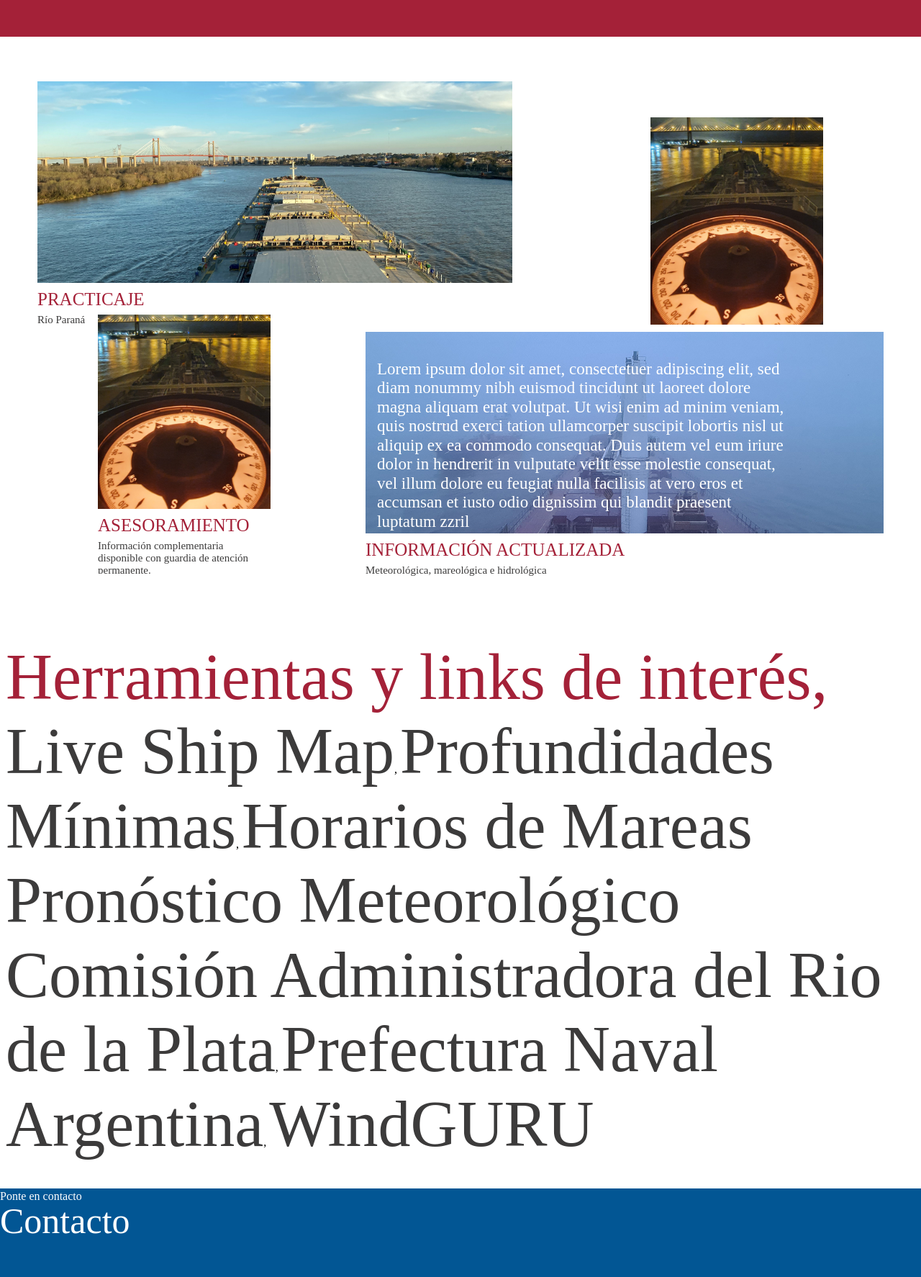
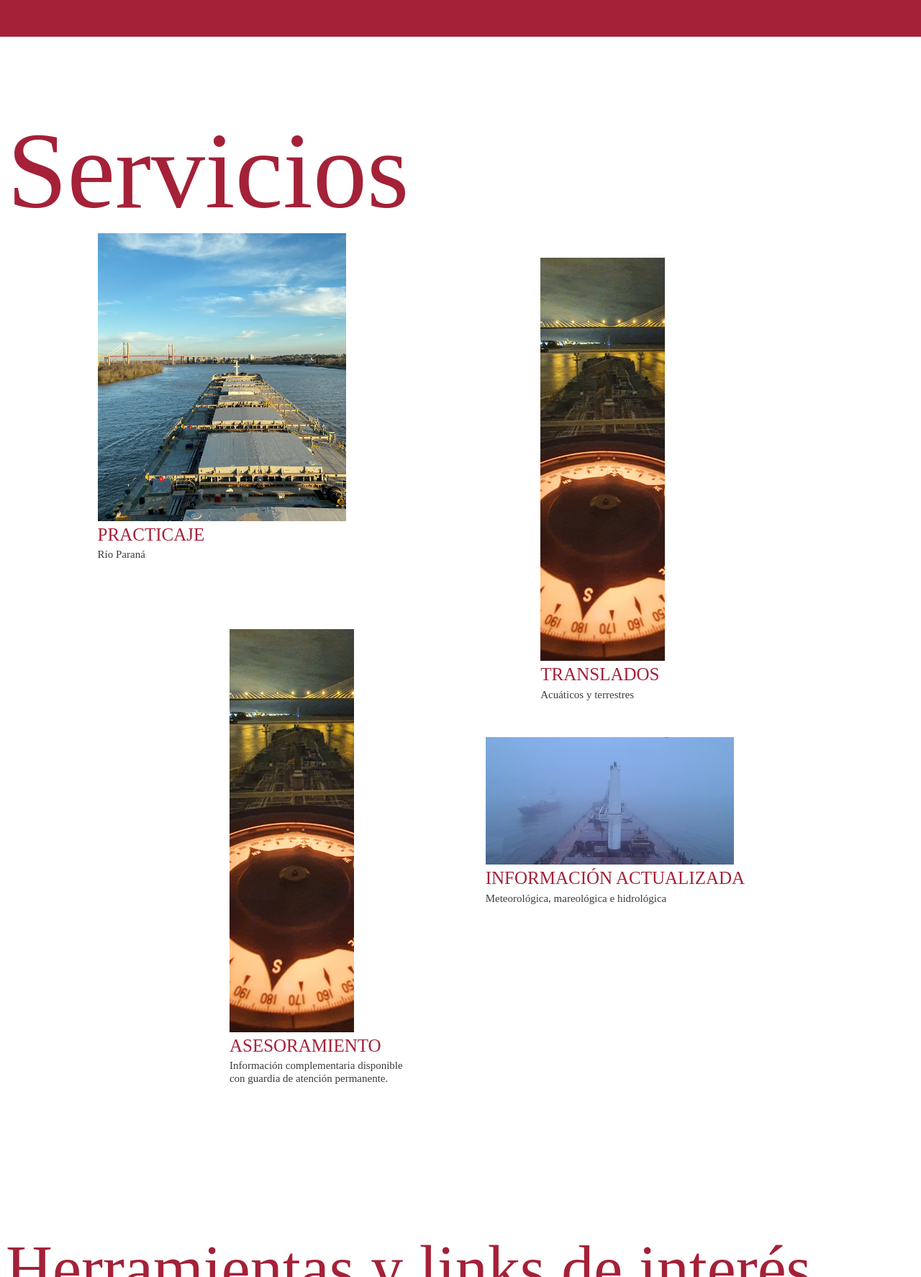
Before and after one commit to facundoacostayl/multipar-sa, a PHP site: page / in a window 1280 px wide. Shown: the part 1549-3323 px from the top of the page at 72% size. Run offline with PHP 8.4, Linux system fonts and the light colour scheme; style sheets or scripts are compiled from the project's sources; some libraries are stand-ins or nearby versions; some web fonts are replaced.

Commit message:
titles parallax effects

```diff
--- a/css/style.css
+++ b/css/style.css
@@ -291,86 +291,86 @@ header .menu-mode {
 }
 
 .servicios-section {
-  height: 100%;
-  display: flex;
-  align-items: center;
+  overflow: hidden;
+  padding: 100px 0;
 }
 .servicios-section .servicios-content {
-  position: relative;
-  width: 100%;
-  height: 90%;
-  overflow: hidden;
+  max-width: 1820px;
+  margin: 0 auto;
 }
 .servicios-section .servicios-content h1 {
-  position: absolute;
-  left: 0;
-  top: 0;
   color: #a42138;
-  font-size: 50px;
+  font-size: 150px;
   margin: 0;
 }
 .servicios-section .servicios-content .servicios-list {
-  padding: 0 1rem;
+  margin: 0 auto;
+  max-width: 1820px;
+  width: 95%;
 }
-.servicios-section .servicios-content .servicios-list .servicio-group:nth-child(1) {
-  top: 5%;
-  left: 1%;
-  width: 60%;
-  height: 350px;
+.servicios-section .servicios-content .servicios-list .row-1 {
+  display: flex;
+  justify-content: space-evenly;
+  gap: 2vw;
 }
-.servicios-section .servicios-content .servicios-list .servicio-group:nth-child(1) img {
+.servicios-section .servicios-content .servicios-list .row-1 .servicio-group:nth-child(1) {
+  width: 40%;
+  height: 500px;
+}
+.servicios-section .servicios-content .servicios-list .row-1 .servicio-group:nth-child(1) img {
   width: 100%;
   height: 80%;
   object-fit: cover;
+  transform: tranlsate(-50%);
 }
-.servicios-section .servicios-content .servicios-list .servicio-group:nth-child(2) {
-  top: 10%;
-  right: 5%;
-  width: 25%;
-  height: 50%;
+.servicios-section .servicios-content .servicios-list .row-1 .servicio-group:nth-child(2) {
+  margin-right: 150px;
+  width: 20%;
+  height: 700px;
+  justify-content: center;
 }
-.servicios-section .servicios-content .servicios-list .servicio-group:nth-child(2) img {
+.servicios-section .servicios-content .servicios-list .row-1 .servicio-group:nth-child(2) img {
   width: 100%;
   height: 80%;
   object-fit: cover;
+  transform: tranlsate(-50%);
 }
-.servicios-section .servicios-content .servicios-list .servicio-group:nth-child(3) {
-  bottom: 5%;
-  left: 8%;
-  width: 25%;
-  height: 50%;
+.servicios-section .servicios-content .servicios-list .row-2 {
+  display: flex;
+  justify-content: space-evenly;
+  gap: 2vw;
 }
-.servicios-section .servicios-content .servicios-list .servicio-group:nth-child(3) img {
-  width: 100%;
-  height: 75%;
-  object-fit: cover;
+.servicios-section .servicios-content .servicios-list .row-2 .servicio-group:nth-child(1) {
+  margin-top: -150px;
+  margin-left: 200px;
+  width: 20%;
+  height: 700px;
 }
-.servicios-section .servicios-content .servicios-list .servicio-group:nth-child(4) {
-  bottom: 7%;
-  right: 1%;
-  width: 60%;
-  height: 300px;
-}
-.servicios-section .servicios-content .servicios-list .servicio-group:nth-child(4) img {
+.servicios-section .servicios-content .servicios-list .row-2 .servicio-group:nth-child(1) img {
   width: 100%;
   height: 80%;
   object-fit: cover;
+  transform: tranlsate(-50%);
 }
-.servicios-section .servicios-content .servicios-list .servicio-group:nth-child(4) .servicios-lorem {
-  width: 80%;
+.servicios-section .servicios-content .servicios-list .row-2 .servicio-group:nth-child(2) {
+  position: relative;
+  width: 40%;
+}
+.servicios-section .servicios-content .servicios-list .row-2 .servicio-group:nth-child(2) img {
+  width: 100%;
+  object-fit: cover;
+}
+.servicios-section .servicios-content .servicios-list .row-2 .servicio-group:nth-child(2) .servicios-lorem {
   position: absolute;
   top: 0;
-  left: 0;
-  padding: 1rem;
-  font-size: 17px;
+  width: 100%;
   color: white;
+  padding: 0 1rem;
+  font-size: 25px;
 }
 .servicios-section .servicios-content .servicios-list .servicio-group {
-  position: absolute;
-}
-.servicios-section .servicios-content .servicios-list .servicio-group .servicio-info {
-  position: absolute;
-  margin-top: 5px;
+  display: flex;
+  flex-direction: column;
 }
 .servicios-section .servicios-content .servicios-list .servicio-group .servicio-info h4 {
   color: #a42138;
@@ -383,11 +383,13 @@ header .menu-mode {
 }
 
 .interes-section {
+  position: relative;
   height: 100%;
   display: flex;
   align-items: center;
 }
 .interes-section .interes-content {
+  position: relative;
   padding: 0 0.5rem;
 }
 .interes-section .interes-content a {
@@ -402,25 +404,27 @@ header .menu-mode {
   color: #a42138;
   text-decoration: underline;
 }
+.interes-section .contacto-title {
+  position: absolute;
+  left: 0;
+  bottom: -200px;
+  padding: 0 1rem;
+  color: #025694;
+  line-height: 65px;
+}
+.interes-section .contacto-title span {
+  font-size: 25px;
+}
+.interes-section .contacto-title h1 {
+  margin: 0;
+  font-size: 150px;
+}
 
 .contacto-section {
   position: relative;
   background-color: #025694;
   height: 100%;
   overflow: hidden;
-}
-.contacto-section .contacto-title {
-  line-height: 1px;
-  color: white;
-  margin: 0;
-  padding: 0;
-  white-space: nowrap;
-}
-.contacto-section .contacto-title span {
-  font-weight: 100;
-}
-.contacto-section .contacto-title h1 {
-  font-size: 50px;
 }
 .contacto-section .title-effect {
   position: absolute;
@@ -1017,13 +1021,10 @@ footer .copyright-side .copyright-container .mm-logo img {
   .servicios-section .servicios-content h1 {
     margin: 0 10px;
     color: #a42138;
-    font-size: 80px;
+    font-size: 150px;
   }
   .servicios-section .servicios-content .servicios-list .servicio-group {
     overflow: hidden;
-  }
-  .servicios-section .servicios-content .servicios-list .servicio-group img {
-    width: 100%;
   }
   .servicios-section .servicios-content .servicios-list .servicio-group .servicio-info {
     margin-top: 5px;
@@ -1039,73 +1040,9 @@ footer .copyright-side .copyright-container .mm-logo img {
   }
 }
 @media screen and (min-width: 1024px) {
-  .servicios-section {
-    margin: 0 auto;
-    max-width: 1200px;
-  }
-  .servicios-section .servicios-content {
-    padding: 0 1rem;
-  }
   .servicios-section .servicios-content h1 {
-    margin: 10px 10px;
     color: #a42138;
-    font-size: 80px;
-  }
-  .servicios-section .servicios-content .servicios-list .servicio-group:nth-child(1) {
-    top: 3%;
-    left: 1%;
-    width: 55%;
-    height: 350px;
-  }
-  .servicios-section .servicios-content .servicios-list .servicio-group:nth-child(1) img {
-    width: 100%;
-    height: 80%;
-    object-fit: cover;
-  }
-  .servicios-section .servicios-content .servicios-list .servicio-group:nth-child(2) {
-    top: 10%;
-    right: 8%;
-    width: 20%;
-    height: 50%;
-  }
-  .servicios-section .servicios-content .servicios-list .servicio-group:nth-child(2) img {
-    width: 100%;
-    height: 80%;
-    object-fit: cover;
-  }
-  .servicios-section .servicios-content .servicios-list .servicio-group:nth-child(3) {
-    bottom: 2%;
-    left: 8%;
-    width: 20%;
-    height: 50%;
-  }
-  .servicios-section .servicios-content .servicios-list .servicio-group:nth-child(3) img {
-    width: 100%;
-    height: 75%;
-    object-fit: cover;
-  }
-  .servicios-section .servicios-content .servicios-list .servicio-group:nth-child(4) {
-    bottom: 0%;
-    right: 1%;
-    width: 60%;
-    height: 350px;
-  }
-  .servicios-section .servicios-content .servicios-list .servicio-group:nth-child(4) img {
-    width: 100%;
-    height: 80%;
-    object-fit: cover;
-  }
-  .servicios-section .servicios-content .servicios-list .servicio-group:nth-child(4) .servicios-lorem {
-    width: 80%;
-    position: absolute;
-    top: 0;
-    left: 0;
-    padding: 1rem;
-    font-size: 23px;
-    color: white;
-  }
-  .servicios-section .servicios-content .servicios-list .servicio-group .servicio-info {
-    margin-top: 5px;
+    font-size: 150px;
   }
   .servicios-section .servicios-content .servicios-list .servicio-group .servicio-info h4 {
     color: #a42138;
@@ -1134,13 +1071,13 @@ footer .copyright-side .copyright-container .mm-logo img {
   }
   .contacto-section .contacto-content .form-content {
     width: 60%;
-    padding: 25px 0 5px 0;
+    padding: 0;
   }
   .contacto-section .contacto-content .form-content .form-group {
     display: flex;
     flex-direction: column;
     gap: 5px;
-    margin-bottom: 15px;
+    margin-bottom: 35px;
   }
   .contacto-section .contacto-content .form-content .form-group label {
     font-weight: 100;
@@ -1165,9 +1102,11 @@ footer .copyright-side .copyright-container .mm-logo img {
     justify-content: right;
   }
   .contacto-section .contacto-content .form-content .form-button-container img {
-    width: 50px;
+    width: 100px;
   }
   .contacto-section .contacto-content .form-content .form-button-container button {
+    cursor: pointer;
+    font-size: 40px;
     margin: 10px 0 10px 0;
     color: white;
     border: none;
--- a/index.html
+++ b/index.html
@@ -135,12 +135,13 @@
         <div class="cursor"></div>
       </div>
 
-      <div class="section hidden-section">
+      <div class="hidden-section">
         <div id="servicios-section" class="servicios-section">
           <div class="servicios-content">
             <h1>Servicios</h1>
             <div class="servicios-list">
-                <div class="servicio-group">
+              <div class="row-1">
+                <div class="servicio-group zoom">
                   <img
                     src="./img/servicios/practicaje.jpg"
                     alt="practicaje"
@@ -152,9 +153,9 @@
                     <p>Río Paraná</p>
                   </div>
                 </div>
-                <div class="servicio-group">
+                <div class="servicio-group zoom">
                   <img
-                  src="./img/servicios/asesoramiento.jpg"
+                    src="./img/servicios/asesoramiento.jpg"
                     alt="translados"
                     class="servicio-img"
                   />
@@ -164,8 +165,10 @@
                     <p>Acuáticos y terrestres</p>
                   </div>
                 </div>
+              </div>
 
-                <div class="servicio-group">
+              <div class="row-2">
+                <div class="servicio-group zoom">
                   <img
                     src="./img/servicios/asesoramiento.jpg"
                     alt="asesoramiento"
@@ -179,7 +182,7 @@
                     </p>
                   </div>
                 </div>
-                <div class="servicio-group">
+                <div class="servicio-group zoom">
                   <img
                     src="./img/servicios/info.jpg"
                     alt="infoimg"
@@ -190,19 +193,8 @@
                     <h4>INFORMACIÓN ACTUALIZADA</h4>
                     <p>Meteorológica, mareológica e hidrológica</p>
                   </div>
-
-                  <p class="servicios-lorem">Lorem ipsum dolor sit amet, consectetuer
-                    adipiscing elit, sed diam nonummy nibh euismod
-                    tincidunt ut laoreet dolore magna aliquam erat
-                    volutpat. Ut wisi enim ad minim veniam, quis
-                    nostrud exerci tation ullamcorper suscipit
-                    lobortis nisl ut aliquip ex ea commodo
-                    consequat. Duis autem vel eum iriure dolor in
-                    hendrerit in vulputate velit esse molestie
-                    consequat, vel illum dolore eu feugiat nulla
-                    facilisis at vero eros et accumsan et iusto odio
-                    dignissim qui blandit praesent luptatum zzril </p>
                 </div>
+              </div>
             </div>
           </div>
         </div>
@@ -221,16 +213,17 @@
             <a href="#"> Prefectura Naval Argentina</a>,
             <a href="#">WindGURU</a>
           </div>
+          <div class="contacto-title title-effect">
+            <span>Ponte en contacto</span>
+            <h1>Contacto</h1>
+          </div>
         </div>
+
         <div class="cursor"></div>
       </div>
 
       <div class="section hidden-section">
         <div id="contacto-section" class="contacto-section">
-          <div class="contacto-title title-effect">
-            <span>Ponte en contacto</span>
-            <h1>Contacto</h1>
-          </div>
           <div class="contacto-content reveal">
             <div class="form-content">
               <form action="">
@@ -260,11 +253,11 @@
                   ></textarea>
                 </div>
                 <div class="form-button-container">
+                  <button type="submit">Enviar</button>
                   <img
                     src="./img/iconos-bubble/remero-multipar.svg"
                     alt="remero"
                   />
-                  <button type="submit">Enviar</button>
                 </div>
               </form>
             </div>
--- a/main.js
+++ b/main.js
@@ -59,13 +59,6 @@ window.addEventListener("scroll", () => {
 })
 
 
-// TITLE APPEAR
-
-const title = document.querySelector(".title-effect");
-window.addEventListener("scroll", () => {
-    title.style.top = Math.max(10 - 0.35*window.scrollY, -45) + "px";
-});
-
 // CURSOR EFFECT
 
 const cursors = document.querySelectorAll('.cursor');
--- a/sass/style.scss
+++ b/sass/style.scss
@@ -384,100 +384,109 @@ h1, h2, h3, h4 {
 
     .servicios-section {
 
-        height: 100%;
-        display: flex;
-        align-items: center;
+        overflow: hidden;
+        padding: 100px 0;
 
         .servicios-content {
 
-            position: relative;
-            width: 100%;
-            height: 90%;
-            overflow: hidden;
+            max-width: 1820px;
+            margin: 0 auto;
 
             h1 {
-                position: absolute;
-                left: 0;
-                top: 0;
                 color: #a42138;
-                font-size: 50px;
+                font-size: 150px;
                 margin: 0;
             }
 
             .servicios-list {
 
-                padding: 0 1rem;
+                margin: 0 auto;
+                max-width: 1820px;
+                width: 95%;
+
+                .row-1 {
+                    display: flex;
+                    justify-content: space-evenly;
+                    gap: 2vw;
 
                     .servicio-group:nth-child(1) {
-                    top: 5%;
-                    left: 1%;
-                    width: 60%;
-                    height: 350px;
-
-                    img {
-
+
+                        width: 40%;
+                        height: 500px;
+
+                        img {
                             width: 100%;
                             height: 80%;
                             object-fit: cover;
+                            transform: tranlsate(-50%);
                         }
                     }
 
                     .servicio-group:nth-child(2) {
-                    top: 10%;
-                    right: 5%;
-                    width: 25%;
-                    height: 50%;
+
+                        margin-right: 150px;
+                        width: 20%;
+                        height: 700px;
+                        justify-content: center;
 
                         img {
                         width: 100%;
                         height: 80%;
                         object-fit: cover;
-                    }
-                }
-
-                .servicio-group:nth-child(3) {
-                    bottom:5%;
-                    left: 8%;
-                    width: 25%;
-                    height: 50%;
-
-                    img {
-                        width: 100%;
-                        height: 75%;
-                        object-fit: cover;
-                    }
-                }
-
-                .servicio-group:nth-child(4) {
-                    bottom: 7%;
-                    right: 1%;
-                    width: 60%;
-                    height: 300px;
+                        transform: tranlsate(-50%);
+                        }
+                    }
+                }
+
+                .row-2 {
+
+                    display: flex;
+                    justify-content: space-evenly;
+                    gap: 2vw;
+
+                    .servicio-group:nth-child(1) {
+
+                        margin-top: -150px;
+                        margin-left: 200px;
+                        width: 20%;
+                        height: 700px;
 
                         img {
                             width: 100%;
                             height: 80%;
                             object-fit: cover;
+                            transform: tranlsate(-50%);
+                        }
+                    }
+
+                    .servicio-group:nth-child(2) {
+
+                        position: relative;
+                        width: 40%;
+
+                        img {
+                            width: 100%;
+                            object-fit: cover;
                         }
 
                         .servicios-lorem {
-                        width: 80%;
                             position: absolute;
                             top: 0;
-                        left: 0;
-                        padding: 1rem;
-                        font-size: 17px;
+                            width: 100%;
                             color: white;
-                    }
+                            padding: 0 1rem;
+                            font-size: 25px;
+                        }
+                    }
+
                 }
 
                 .servicio-group {
 
-                    position: absolute;
+                    display: flex;
+                    flex-direction: column;
 
                     .servicio-info {
-                            position: absolute;
-                            margin-top: 5px;
 
                             h4 {
                                 color: #a42138;
@@ -490,7 +499,6 @@ h1, h2, h3, h4 {
                                 font-size: 15px;
                             }
                     }
-
                 }
             }
 
@@ -499,12 +507,14 @@ h1, h2, h3, h4 {
 
     .interes-section {
 
+        position: relative;
         height: 100%;
         display: flex;
         align-items: center;
 
         .interes-content {
 
+            position: relative;
             padding: 0 .5rem;
 
             a {
@@ -520,6 +530,24 @@ h1, h2, h3, h4 {
             a:hover {
                 color: #a42138;
                 text-decoration: underline;
+            }
+        }
+        .contacto-title {
+            position: absolute;
+            left: 0;
+            bottom: -200px;
+            padding: 0 1rem;
+            //color: #025694;
+            color: #025694;
+            line-height: 65px;
+
+            span {
+                font-size: 25px;
+            }
+
+            h1 {
+                margin: 0;
+                font-size: 150px;
             }
         }
     }
@@ -529,23 +557,6 @@ h1, h2, h3, h4 {
         background-color: #025694;
         height: 100%;
         overflow: hidden;
-
-        .contacto-title {
-            line-height: 1px;
-            //color: #025694;
-            color: white;
-            margin: 0;
-            padding: 0;
-            white-space: nowrap;
-
-            span {
-                font-weight: 100;
-            }
-
-            h1 {
-                font-size: 50px;
-            }
-        }
 
         .title-effect {
             position: absolute;
@@ -1447,7 +1458,7 @@ h1, h2, h3, h4 {
                 h1 {
                     margin: 0 10px;
                     color: #a42138;
-                    font-size: 80px;
+                    font-size: 150px;
                 }
 
                 .servicios-list {
@@ -1457,7 +1468,7 @@ h1, h2, h3, h4 {
                         overflow: hidden;
 
                             img {
-                                width: 100%;
+
                             }
 
 
@@ -1487,88 +1498,19 @@ h1, h2, h3, h4 {
 
         .servicios-section {
 
-            margin: 0 auto;
-            max-width: 1200px;
-
             .servicios-content {
 
-                padding: 0 1rem;
-
                 h1 {
-                    margin: 10px 10px;
                     color: #a42138;
-                    font-size: 80px;
+                    font-size: 150px;
                 }
 
                 .servicios-list {
 
-                    .servicio-group:nth-child(1) {
-                        top: 3%;
-                        left: 1%;
-                        width: 55%;
-                        height: 350px;
-
-                        img {
-
-                            width: 100%;
-                            height: 80%;
-                            object-fit: cover;
-                        }
-                    }
-
-                    .servicio-group:nth-child(2) {
-                        top: 10%;
-                        right: 8%;
-                        width: 20%;
-                        height: 50%;
-
-                        img {
-                            width: 100%;
-                            height: 80%;
-                            object-fit: cover;
-                        }
-                    }
-
-                    .servicio-group:nth-child(3) {
-                        bottom: 2%;
-                        left: 8%;
-                        width: 20%;
-                        height: 50%;
-
-                        img {
-                            width: 100%;
-                            height: 75%;
-                            object-fit: cover;
-                        }
-                    }
-
-                    .servicio-group:nth-child(4) {
-                        bottom: 0%;
-                        right: 1%;
-                        width: 60%;
-                        height: 350px;
-
-                        img {
-                            width: 100%;
-                            height: 80%;
-                            object-fit: cover;
-                        }
-
-                        .servicios-lorem {
-                            width: 80%;
-                            position: absolute;
-                            top: 0;
-                            left: 0;
-                            padding: 1rem;
-                            font-size: 23px;
-                            color: white;
-                        }
-                    }
-
                         .servicio-group {
 
                             .servicio-info {
-                                    margin-top: 5px;
+
 
                                     h4 {
                                         color: #a42138;
@@ -1615,13 +1557,13 @@ h1, h2, h3, h4 {
 
                 .form-content {
                     width: 60%;
-                    padding: 25px 0 05px 0;
+                    padding: 0;
 
                     .form-group {
                         display: flex;
                         flex-direction: column;
                         gap: 5px;
-                        margin-bottom: 15px;
+                        margin-bottom: 35px;
 
                         label {
                             font-weight: 100;
@@ -1651,10 +1593,12 @@ h1, h2, h3, h4 {
                         justify-content: right;
 
                         img {
-                            width: 50px;
+                            width: 100px;
                         }
 
                         button {
+                            cursor: pointer;
+                            font-size: 40px;
                             margin: 10px 0 10px 0;
                             color: white;
                             border: none;
```
Also changed, not shown: jquery.js (+23 -0 lines), 1 other file. Lines whose indentation alone changed are shown as unchanged.
